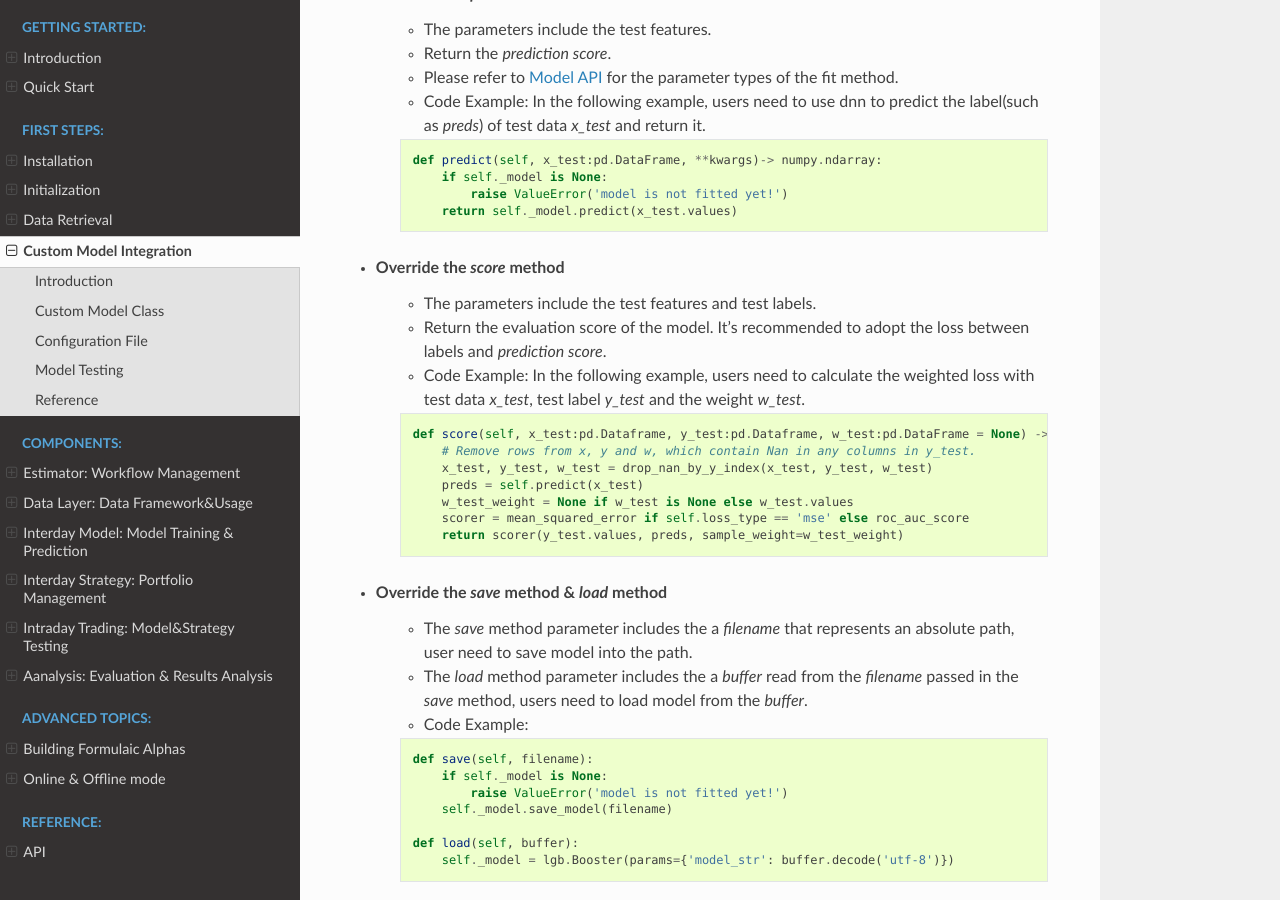
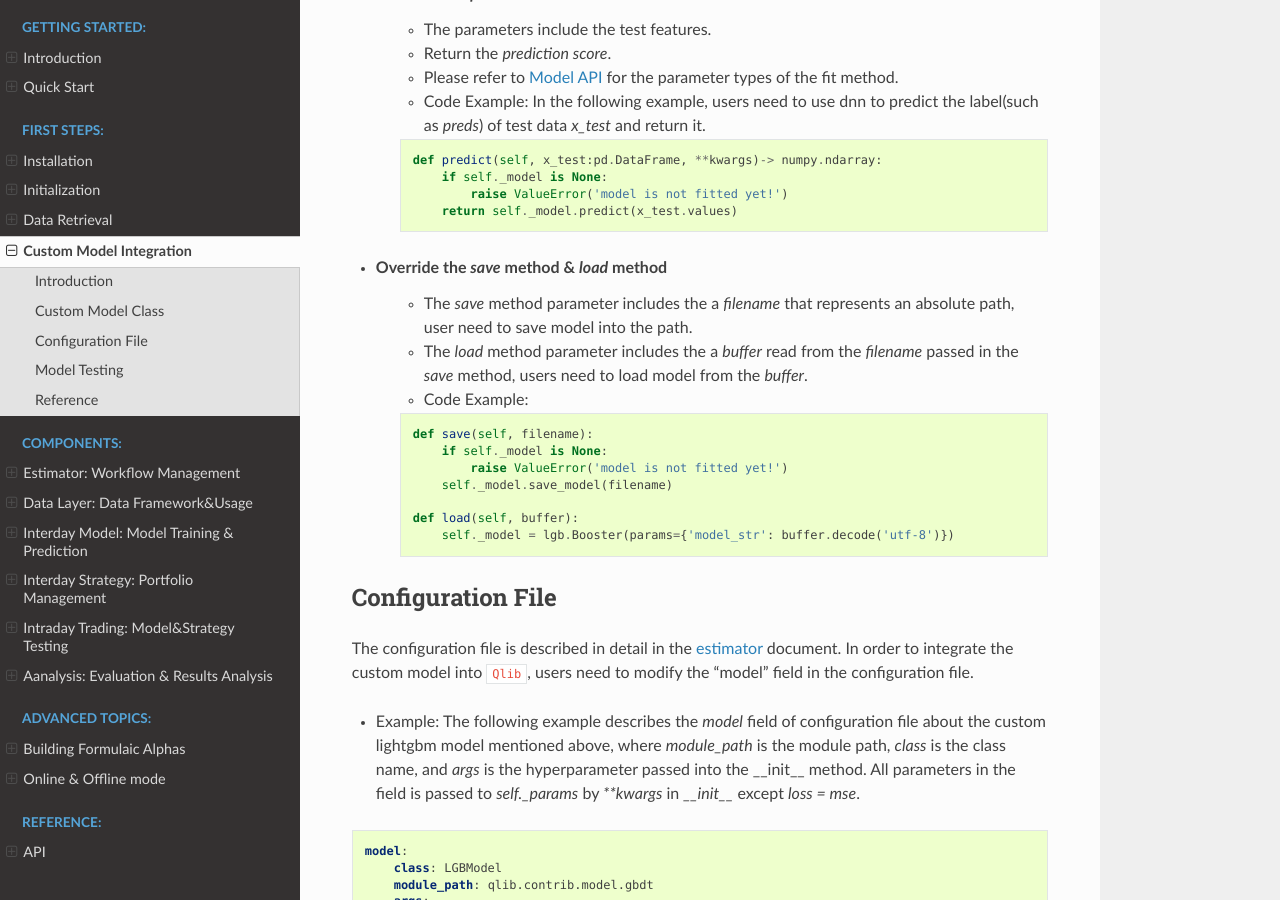
Before and after one commit to microsoft/qlib, a Sphinx documentation site: the page built from docs/start/integration.rst, in a window 1280 px wide and 900 px high, scrolled down 1466 px. Built offline with Sphinx 7.4.7 and the Read the Docs theme 2.0.0, drawn with Linux system fonts in a browser that asks for light colours; pages that are not in the unit, such as notebooks, are missing from menus.

Commit message:
make the integration simpler

```diff
--- a/docs/start/integration.rst
+++ b/docs/start/integration.rst
@@ -72,20 +72,6 @@ The Custom models need to inherit `qlib.contrib.model.base.Model <../reference/a
                 raise ValueError('model is not fitted yet!')
             return self._model.predict(x_test.values)
 
-- Override the `score` method
-    - The parameters include the test features and test labels.
-    - Return the evaluation score of the model. It's recommended to adopt the loss between labels and `prediction score`.
-    - Code Example: In the following example, users need to calculate the weighted loss with test data `x_test`,  test label `y_test` and the weight `w_test`.
-    .. code-block:: Python
-
-        def score(self, x_test:pd.Dataframe, y_test:pd.Dataframe, w_test:pd.DataFrame = None) -> float:
-            # Remove rows from x, y and w, which contain Nan in any columns in y_test.
-            x_test, y_test, w_test = drop_nan_by_y_index(x_test, y_test, w_test)
-            preds = self.predict(x_test)
-            w_test_weight = None if w_test is None else w_test.values
-            scorer = mean_squared_error if self.loss_type == 'mse' else roc_auc_score
-            return scorer(y_test.values, preds, sample_weight=w_test_weight)
-
 - Override the `save` method & `load` method
     - The `save` method parameter includes the a `filename` that represents an absolute path, user need to save model into the path.
     - The `load` method parameter includes the a `buffer` read from the `filename` passed in the `save` method, users need to load model from the `buffer`.
```
Also changed, not shown: other parts of docs/start/integration.rst (+14 -0 lines), 3 other files.
